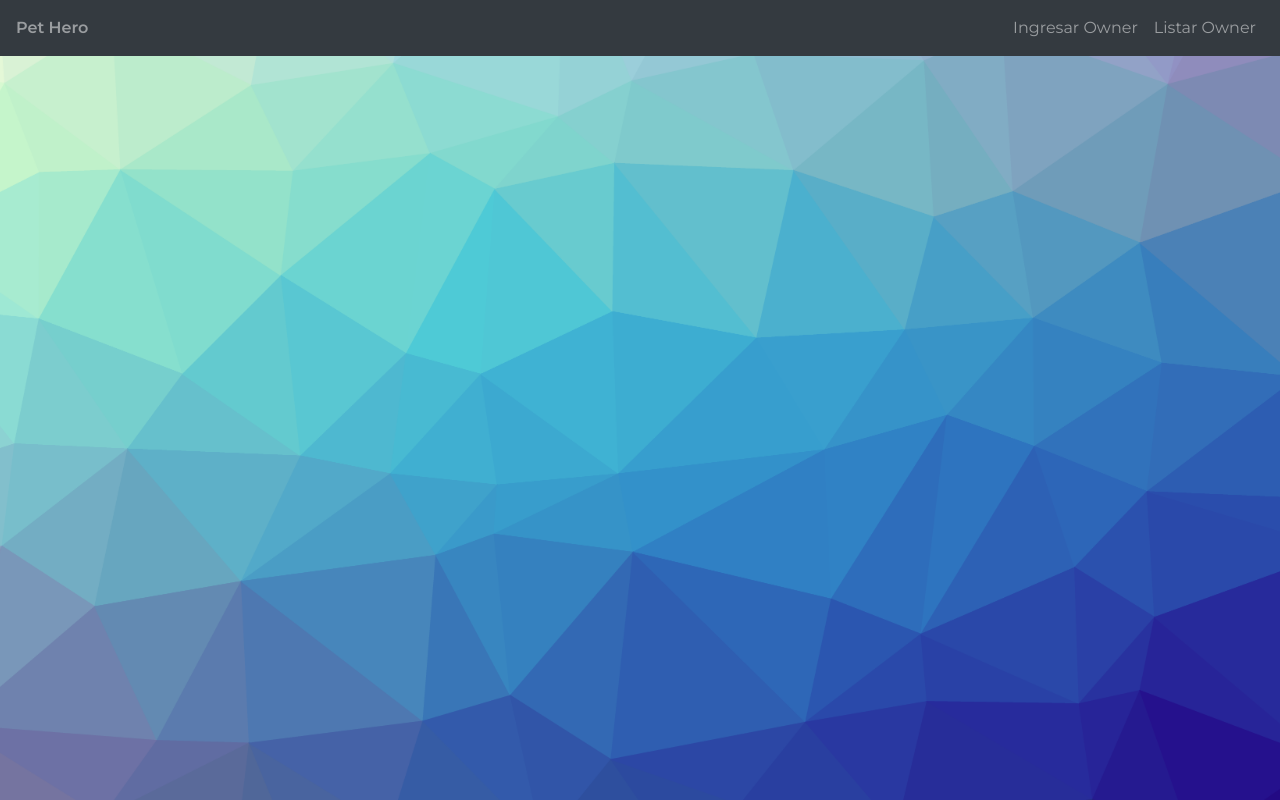
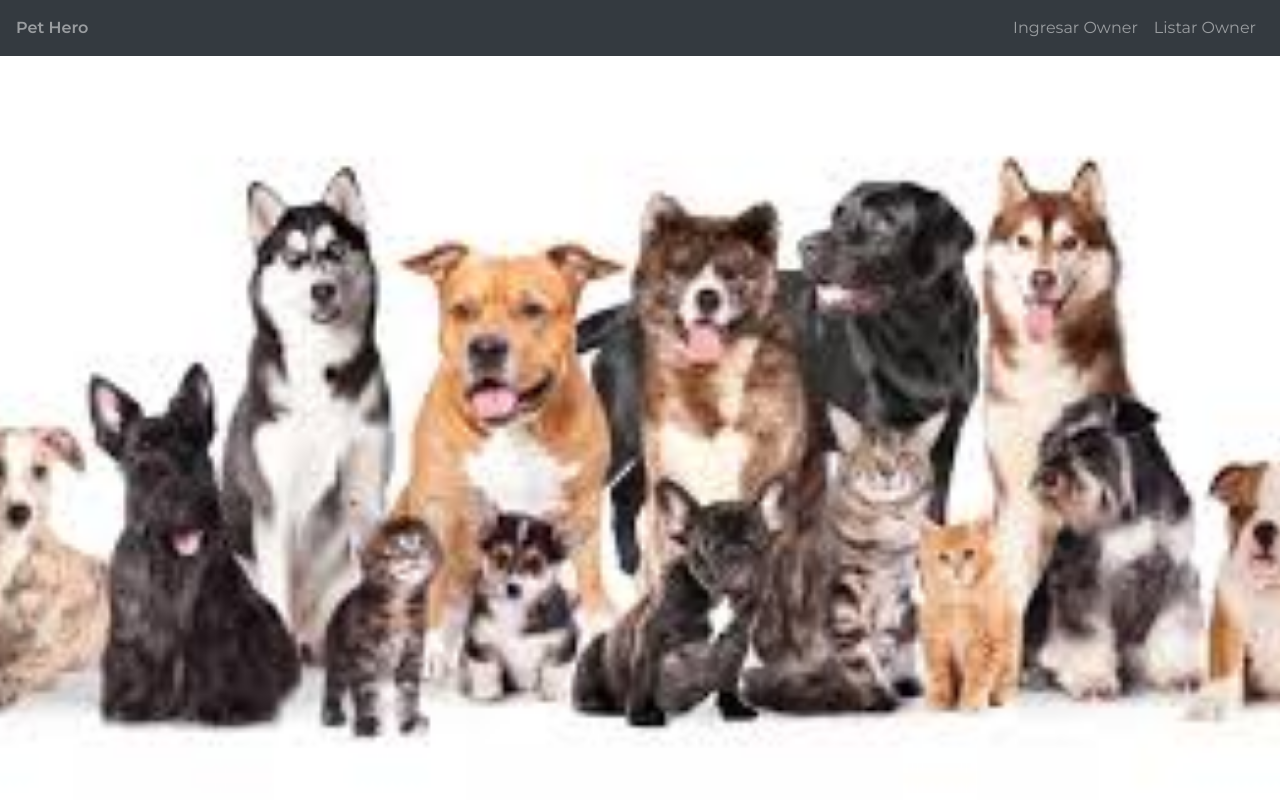
Before and after one commit to LeaLorenzo/TP-Final-Laboratorio-4, a PHP site: template Framework/Views/nav.php in a window 1280 px wide. Run offline with PHP 8.4, Linux system fonts and the light colour scheme; the template is opened without the code that fills it, so the values that code supplies are empty; some libraries are stand-ins or nearby versions.

Commit message:
BackGound images
Se cargan wallpapers

```diff
--- a/Framework/Views/css/estilos.css
+++ b/Framework/Views/css/estilos.css
@@ -5,7 +5,7 @@ html, body {
 }
 body {
      font-family: 'Montserrat', sans-serif;
-     background: url(../img/bg.png) no-repeat center center fixed;
+     background: url(../img/pet_keeper.png) no-repeat center center fixed;
      -webkit-background-size: cover;
         -moz-background-size: cover;
           -o-background-size: cover;
```
Also changed, not shown: Framework/Views/img/pet_keeper.png (added), Framework/Views/img/pet_keeperHD.png (added).
